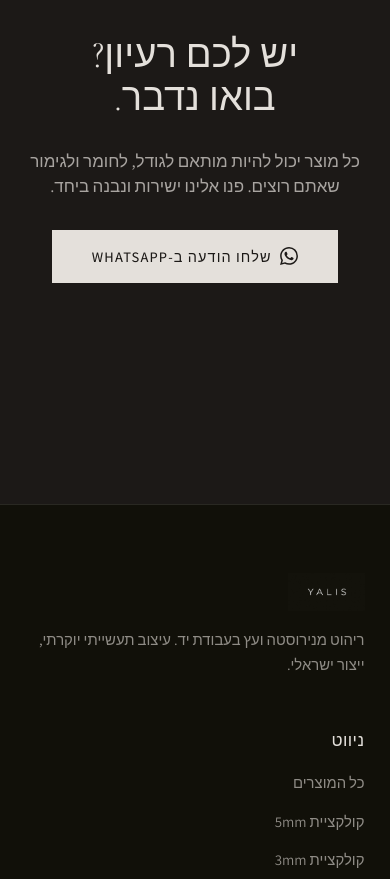
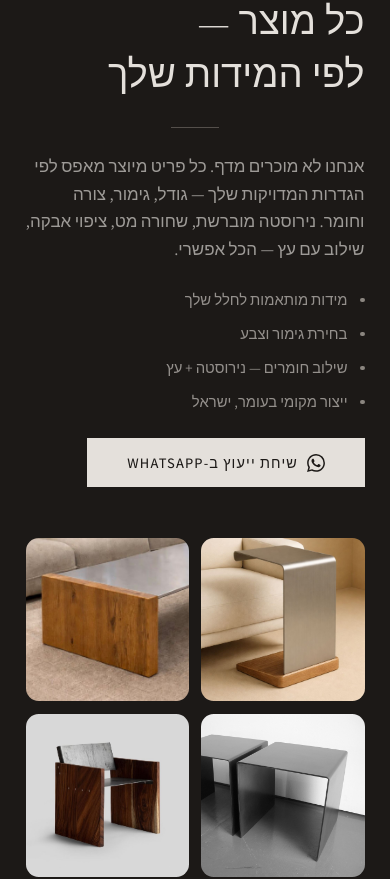
Before and after one commit to Raz-Projects/yalis-web, a Next.js app: page / in a window 390 px wide. Shown: the part 5208-6087 px from the top of the page. Built offline with nearby package versions, Linux system fonts and the light colour scheme; a web font is replaced by a local one.

Commit message:
Add Custom Made section to homepage with image grid and WhatsApp CTA

```diff
--- a/app/page.tsx
+++ b/app/page.tsx
@@ -174,6 +174,61 @@ export default function HomePage() {
       </section>
 
       {/* ══════════════════════════════════════
+          CUSTOM MADE
+          ══════════════════════════════════════ */}
+      <section className="py-20 md:py-28 px-6 bg-onyx border-t border-white/5">
+        <div className="max-w-7xl mx-auto">
+          <div className="grid md:grid-cols-2 gap-12 items-center">
+
+            {/* Text side */}
+            <div className="space-y-6" dir="rtl">
+              <p className="label-ys text-steel-light">CUSTOM MADE</p>
+              <h2 className="font-cormorant text-4xl md:text-5xl font-light text-concrete leading-snug">
+                כל מוצר —<br />לפי המידות שלך
+              </h2>
+              <div className="ys-divider" />
+              <p className="font-assistant text-base text-concrete/65 leading-relaxed">
+                אנחנו לא מוכרים מדף. כל פריט מיוצר מאפס לפי הגדרות המדויקות שלך — גודל, גימור,
+                צורה וחומר. נירוסטה מוברשת, שחורה מט, ציפוי אבקה, שילוב עם עץ — הכל אפשרי.
+              </p>
+              <ul className="space-y-3 font-assistant text-sm text-concrete/60" dir="rtl">
+                {[
+                  "מידות מותאמות לחלל שלך",
+                  "בחירת גימור וצבע",
+                  "שילוב חומרים — נירוסטה + עץ",
+                  "ייצור מקומי בעומר, ישראל",
+                ].map((item) => (
+                  <li key={item} className="flex items-center gap-3">
+                    <span className="w-1 h-1 rounded-full bg-steel flex-shrink-0" />
+                    {item}
+                  </li>
+                ))}
+              </ul>
+              <a
+                href="https://wa.me/972528448870?text=שלום, אני מעוניין/ת בריהוט מותאם אישית"
+                target="_blank"
+                rel="noopener noreferrer"
+                className="btn-ys-solid inline-flex items-center gap-2 px-8 py-3.5 text-sm"
+              >
+                <WAIcon />
+                שיחת ייעוץ ב-WhatsApp
+              </a>
+            </div>
+
+            {/* Image grid */}
+            <div className="grid grid-cols-2 gap-3">
+              {["/products/p05.jpeg", "/products/p12.jpeg", "/products/p18.jpeg", "/products/p24.jpeg"].map((src, i) => (
+                <div key={i} className="relative aspect-square overflow-hidden rounded-xl bg-white/5">
+                  <Image src={src} alt="" fill className="object-cover img-zoom" sizes="(max-width: 768px) 50vw, 25vw" />
+                </div>
+              ))}
+            </div>
+
+          </div>
+        </div>
+      </section>
+
+      {/* ══════════════════════════════════════
           CTA
           ══════════════════════════════════════ */}
       <section id="contact" className="py-28 md:py-36 px-6 bg-onyx border-t border-white/5">
```
